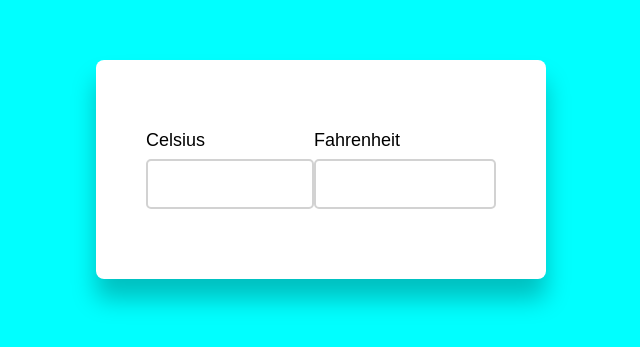
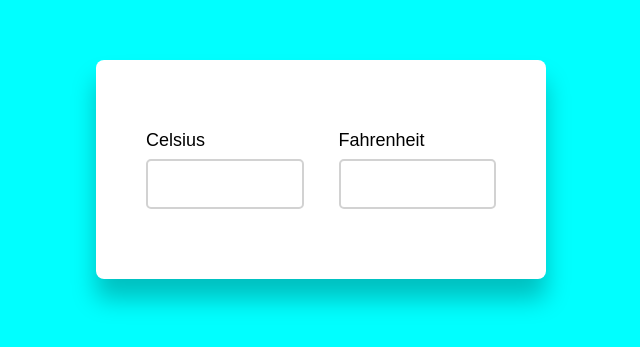
Before and after one commit to joelpawar08/TempConverter, a plain HTML site: page index.html in a window 1280 px wide. Shown: the part 231-578 px from the top of the page, without its empty margins (319-959 px from the left). Drawn offline with Linux system fonts and the light colour scheme.

Commit message:
Update style.css

```diff
--- a/style.css
+++ b/style.css
@@ -30,7 +30,7 @@ justify-content: space-between;
 
 }
 
-.ct{
+.cf{
     width: 45%;
 
 }
```
